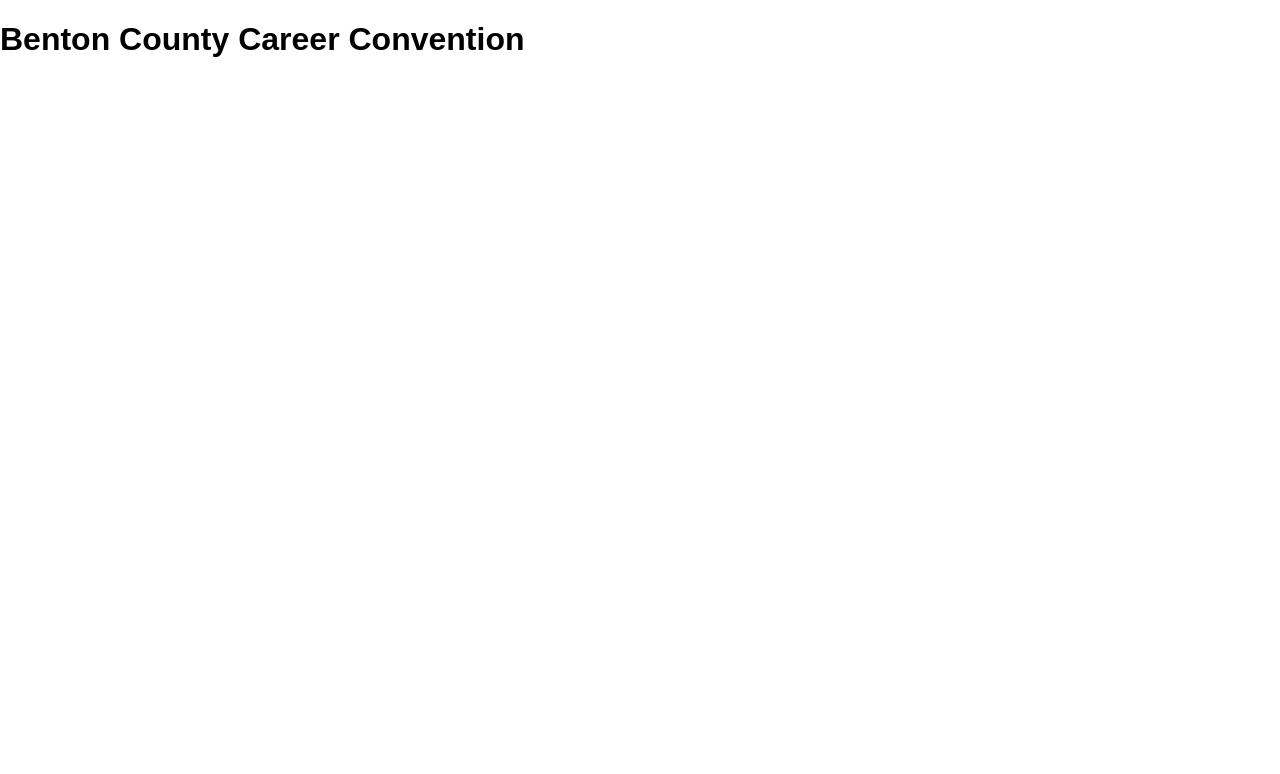
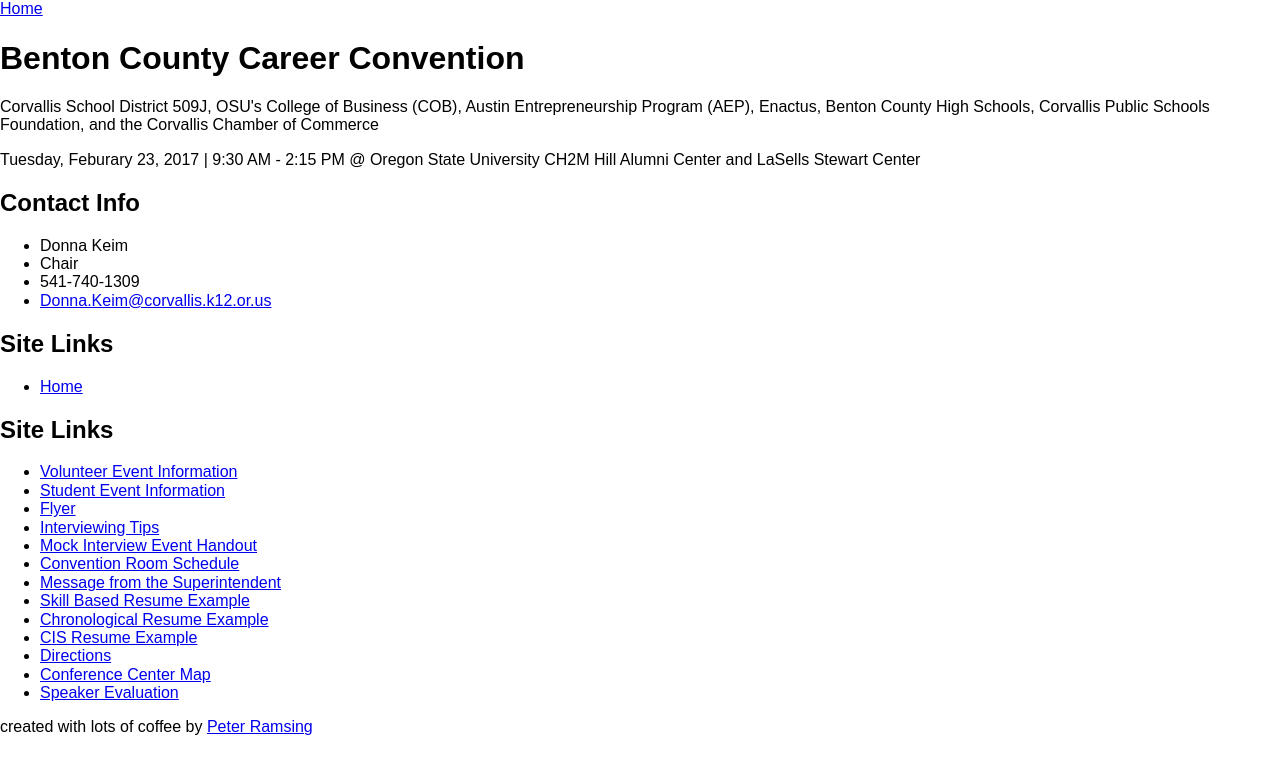
Before and after one commit to peterramsing/benton-county-career-convention, a Jekyll site: the page built from index.html, in a window 1280 px wide. Shown: the top 774 px of the page. Built offline with Jekyll 4.4.1, drawn with Linux system fonts in a browser that asks for light colours.

Commit message:
Header and footer

```diff
--- a/_config.yml
+++ b/_config.yml
@@ -6,3 +6,61 @@ url: "REPLACE_ME" # the base hostname & protocol for your site
 
 # Build settings
 markdown: kramdown
+
+
+# Special Stuff for the Career Convention
+cc-year: 2017
+cc-month: "Feburary"
+cc-date: "23"
+cc-day: "Tuesday"
+cc-start-time: "9:30 AM"
+cc-end-time: "2:15 PM"
+cc-location: "Oregon State University CH2M Hill Alumni Center and LaSells Stewart Center"
+
+cc-sponsors-premier:
+  -
+
+cc-sponsors-grand:
+  -
+
+cc-sponsors-honor:
+  -
+
+cc-student-registration-date: 2016-12-01 09:00:00
+
+cc-contact-name: "Donna Keim"
+cc-contact-role: "Chair"
+cc-contact-phone: "541-740-1309"
+cc-contact-email: "Donna.Keim@corvallis.k12.or.us"
+
+cc-resources-base-url: "downloads/"
+cc-resources:
+  - name: "Volunteer Event Information"
+    file-name: ""
+  - name: "Student Event Information"
+    file-name: ""
+  - name: "Flyer"
+    file-name: ""
+  - name: "Interviewing Tips"
+    file-name: ""
+  - name: "Mock Interview Event Handout"
+    file-name: ""
+  - name: "Convention Room Schedule"
+    file-name: ""
+  - name: "Message from the Superintendent"
+    file-name: ""
+  - name: "Skill Based Resume Example"
+    file-name: ""
+  - name: "Chronological Resume Example"
+    file-name: ""
+  - name: "CIS Resume Example"
+    file-name: ""
+  - name: "Directions"
+    file-name: ""
+  - name: "Conference Center Map"
+    file-name: ""
+  - name: "Speaker Evaluation"
+    file-name: ""
+
+cc-web-creator-name: "Peter Ramsing"
+cc-web-creator-url: http://peter.coffee
--- a/_includes/footer.html
+++ b/_includes/footer.html
@@ -1,3 +1,46 @@
-<footer class="SiteFooter">
+<footer class="site-footer">
+
+  <div class="site-footer__contact-info">
+    <h2 class="site-footer__list-title">Contact Info</h2>
+
+    <ul class="site-footer__list--plain">
+      <li class="site-footer__list-item">{{ site.cc-contact-name }}</li>
+      <li class="site-footer__list-item">{{ site.cc-contact-role }}</li>
+      {% if site.cc-contact-phone %}
+        <li class="site-footer__list-item">{{ site.cc-contact-phone }}</li>
+      {% endif %}
+      {% if site.cc-contact-email %}
+        <li class="site-footer__list-item"><a href="mailto:{{ site.cc-contact-email }}">{{ site.cc-contact-email }}</a></li>
+      {% endif %}
+    </ul>
+  </div>
+
+  <div class="site-footer__contact-info">
+    <h2 class="site-footer__list-title">Site Links</h2>
+
+    <ul class="site-footer__list--plain">
+      {% for page in site.pages %}
+        {% if page.title %}
+          {% if page.navigation %}
+          <li class="site-footer__list-item"><a href="{{ page.url | prepend: site.baseurl }}">{{ page.title }}</a></li>
+          {% endif %}
+        {% endif %}
+      {% endfor %}
+    </ul>
+  </div>
+
+  <div class="site-footer__contact-info">
+    <h2 class="site-footer__list-title">Site Links</h2>
+
+    <ul class="site-footer__list--plain">
+      {% for resource in site.cc-resources %}
+        <li class="site-footer__list-item"><a href="{{ resource.file-name | prepend: site.cc-resources-base-url }}">{{ resource.name }}</a></li>
+      {% endfor %}
+    </ul>
+  </div>
+
+  <div class="site-content-info">
+    created with lots of coffee by <a href="{{ site.cc-web-creator-url }}">{{ site.cc-web-creator-name }}</a>
+  </div>
 
 </footer>
--- a/_includes/header.html
+++ b/_includes/header.html
@@ -1,3 +1,21 @@
-<header class="SiteHeader">
+<header class="site-header">
+  <nav>
+    {% for page in site.pages %}
+      {% if page.title %}
+        {% if page.navigation %}
+          <a class="site-header__nav-link" href="{{ page.url | prepend: site.baseurl }}">{{ page.title }}</a>
+        {% endif %}
+      {% endif %}
+    {% endfor %}
+  </nav>
 
+  <h1 class="site-header__title">Benton County Career Convention</h1>
+
+  <p class="site-header__partners">
+    Corvallis School District 509J, OSU's College of Business (COB), Austin Entrepreneurship Program (AEP), Enactus, Benton County High Schools, Corvallis Public Schools Foundation, and the Corvallis Chamber of Commerce
+  </p>
+
+  <p class="site-header__event-details">
+    {{ site.cc-day }}, {{ site.cc-month }} {{ site.cc-date }}, {{ site.cc-year }} | {{ site.cc-start-time }} - {{ site.cc-end-time }} @ {{ site.cc-location }}
+  </p>
 </header>
--- a/_layouts/default.html
+++ b/_layouts/default.html
@@ -7,7 +7,7 @@
 
     {% include header.html %}
 
-    <div class="PageContent">
+    <div class="page-content">
       {{ content }}
     </div>
 
--- a/index.html
+++ b/index.html
@@ -1,8 +1,6 @@
 ---
 layout: default
+
+navigation: true
+title: Home
 ---
-
-
-<h1 class="">Benton County Career Convention</h1>
-
-<p></p>
```
Also changed, not shown: 1 other file.
